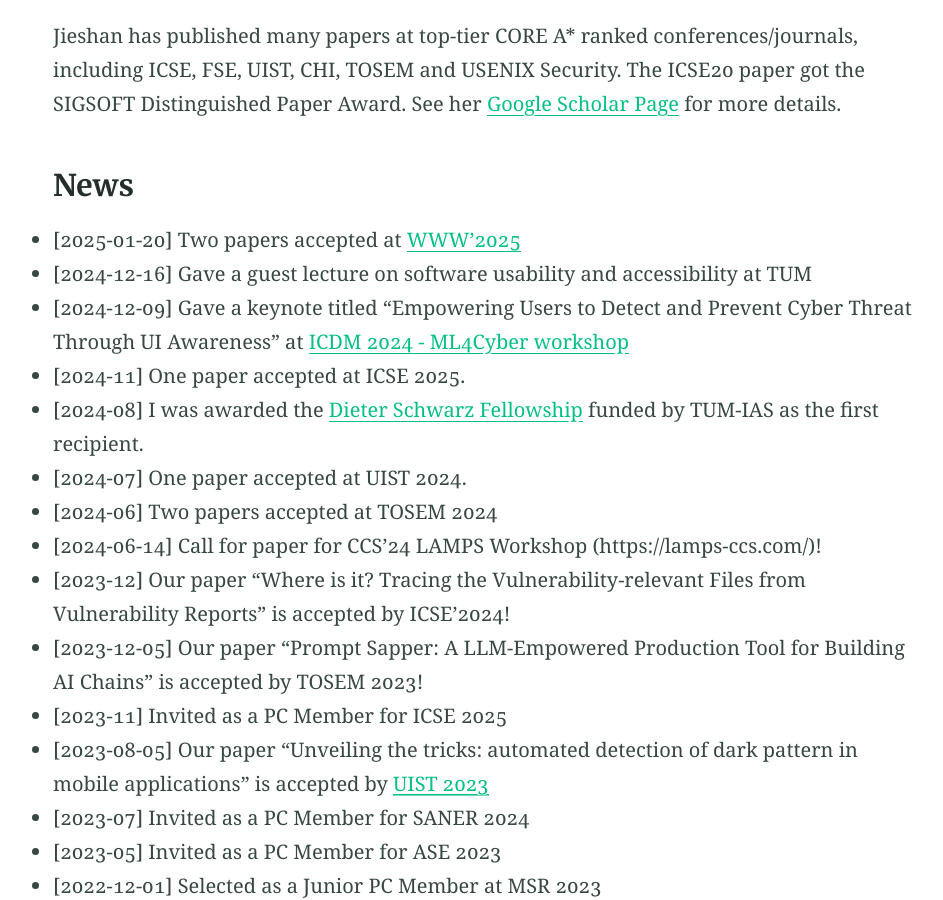
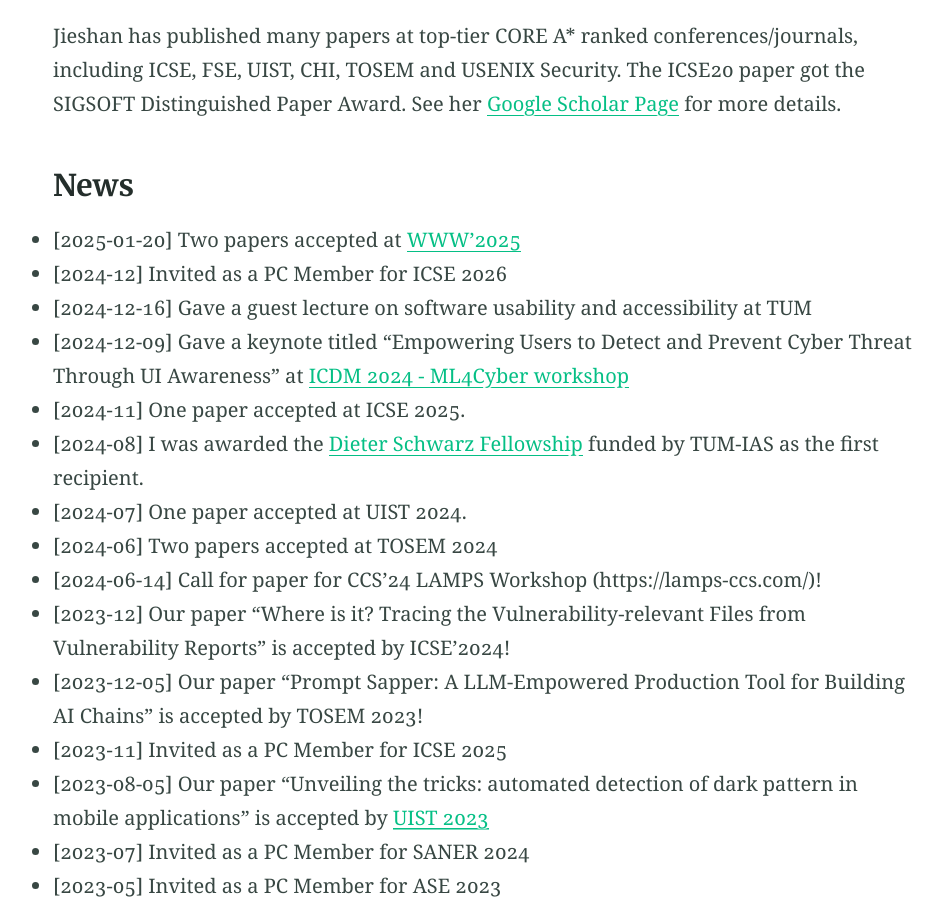
Before and after one commit to chenjshnn/chenjshnn.github.io, a Jekyll site: the page built from index.md, in a window 1280 px wide and 900 px high, scrolled down 938 px. Shown: the whole window, without its empty margins (155-1098 px from the left). Built offline with Jekyll 4.4.1, drawn with Linux system fonts in a browser that asks for light colours.

Commit message:
Update index.md

```diff
--- a/index.md
+++ b/index.md
@@ -23,6 +23,7 @@ Jieshan has published many papers at top-tier CORE A* ranked conferences/journal
 
 ### News
 - [2025-01-20] Two papers accepted at [WWW'2025](https://www2025.thewebconf.org/)
+- [2024-12] Invited as a PC Member for ICSE 2026
 - [2024-12-16] Gave a guest lecture on software usability and accessibility at TUM
 - [2024-12-09] Gave a keynote titled "Empowering Users to Detect and Prevent Cyber Threat Through UI Awareness" at [ICDM 2024 - ML4Cyber workshop](https://ml4cyber.github.io/24/)
 - [2024-11] One paper accepted at ICSE 2025.
```
